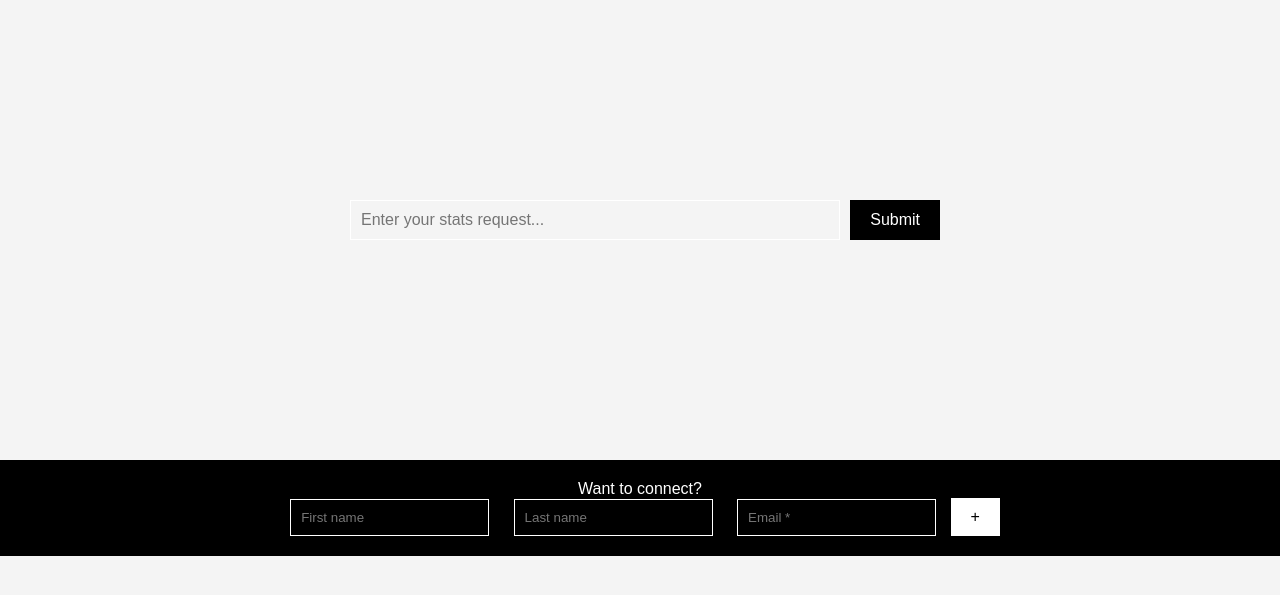
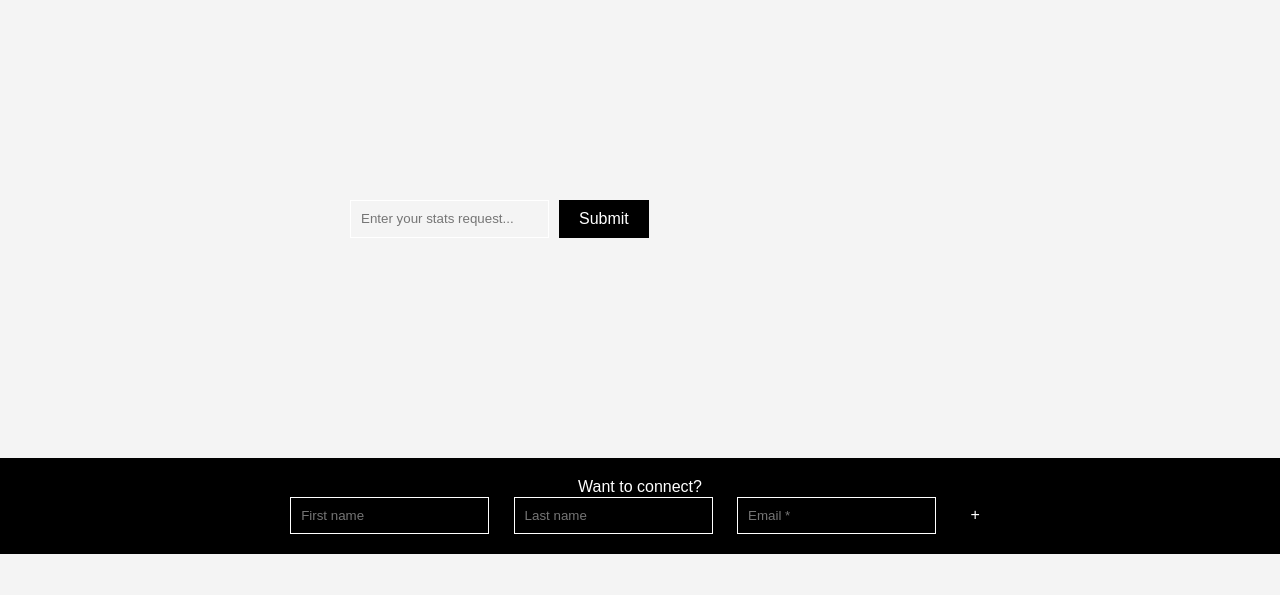
Before and after one commit to TylerShep/TestRWebApp, a Python web app: template app/templates/index.html in a window 1280 px wide. Shown: the part 160-755 px from the top of the page. Run offline with Jinja, Linux system fonts and the light colour scheme; the template is opened without the code that fills it, so the values that code supplies are empty.

Commit message:
Update styles.css

```diff
--- a/app/static/styles.css
+++ b/app/static/styles.css
@@ -35,7 +35,7 @@ input[type="text"], input[type="email"] {
     color: #fff; /* White text */
   }
 
-  .subscribe-button {
+subscribe-button {
     padding: 10px 20px;
     background-color: #fff; /* Example button color */
     border: none;
@@ -43,7 +43,7 @@ input[type="text"], input[type="email"] {
     cursor: pointer;
   }
 
-  .social-icons {
+social-icons {
     /* Placeholder styles for social icons */
   }
 
@@ -57,7 +57,7 @@ main {
     display: flex;
 }
 
-#search-box {
+search-box {
     flex-grow: 2;
     padding: 10px;
     font-size: 16px;
```
